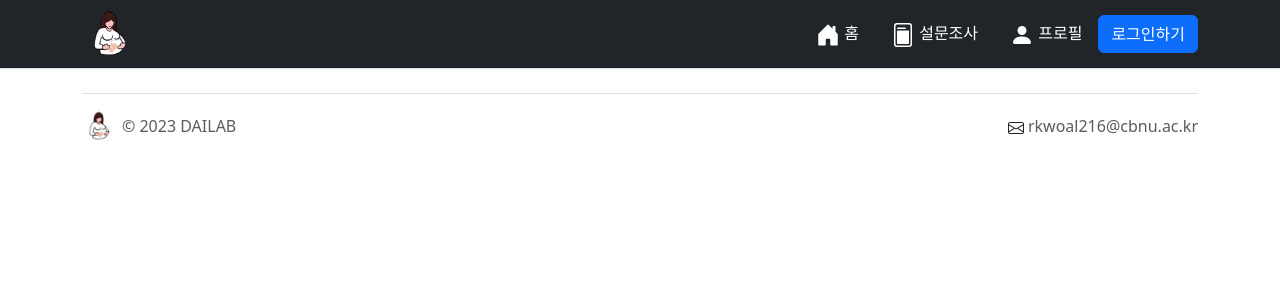
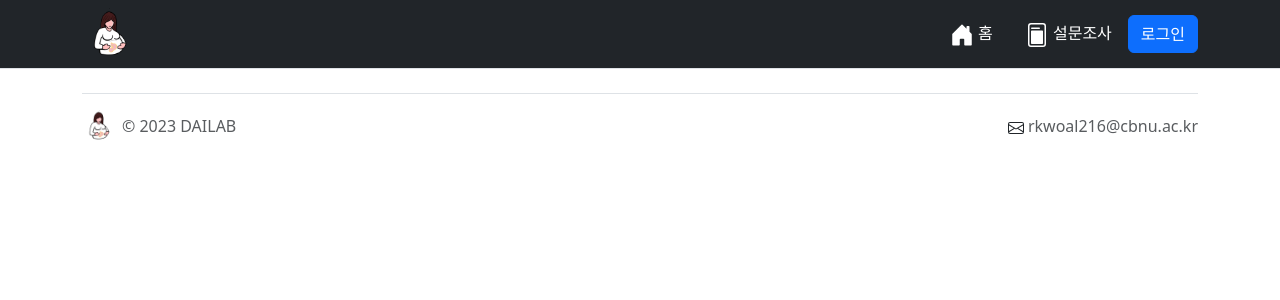
Before and after one commit to luminous037/apop, a Django app: page / in a window 1280 px wide. Shown: the top 300 px of the page. Run offline with Django 4.2, Linux system fonts and the light colour scheme; some libraries are stand-ins or nearby versions.

Commit message:
feat: login 여부에 따른 내용 출력

```diff
--- a/templates/header.html
+++ b/templates/header.html
@@ -31,6 +31,7 @@
                             설문조사
                         </a>
                     </li>
+                    {% if user.is_authenticated %}
                     <li>
                         <a href="#" class="nav-link text-white">
                             <svg xmlns="http://www.w3.org/2000/svg" width="24" height="24" fill="currentColor"
@@ -38,11 +39,17 @@
                                 <path
                                     d="M3 14s-1 0-1-1 1-4 6-4 6 3 6 4-1 1-1 1zm5-6a3 3 0 1 0 0-6 3 3 0 0 0 0 6" />
                             </svg>
-                            프로필
+                            {{ user.username }}
                         </a>
                     </li>
+                    {% endif %}
                 </ul>
-                <a class="btn btn-primary" href="#" role="button">로그인하기</a>
+                {% if user.is_authenticated %}
+                    <a class="btn btn-secondary" href="{% url 'accounts:logout' %}" role="button">로그아웃</a>
+                {% else %}
+                    <a class="btn btn-primary" href="{% url 'accounts:login' %}" role="button">로그인</a>
+                {% endif %}
+
             </div>
         </div>
     </div>
--- a/templates/survey/survey_list.html
+++ b/templates/survey/survey_list.html
@@ -23,7 +23,9 @@
                 <div class="d-grid gap-2 mx-auto">
                     <a class="btn btn-primary" href="{% url 'survey:survey-detail' survey.pk %}" role="button">작성하기</a>
                     <a class="btn btn-secondary" href="{% url 'survey:user-survey-list' survey.pk %}" role="button">목록보기</a>
-                    <a class="btn btn-danger" href="#" role="button">수정하기</a>
+                    {% if user.is_superuser %}
+                        <a class="btn btn-danger" href="#" role="button">수정하기</a>
+                    {% endif %}
                   </div>
             </div>
         </div>
```
